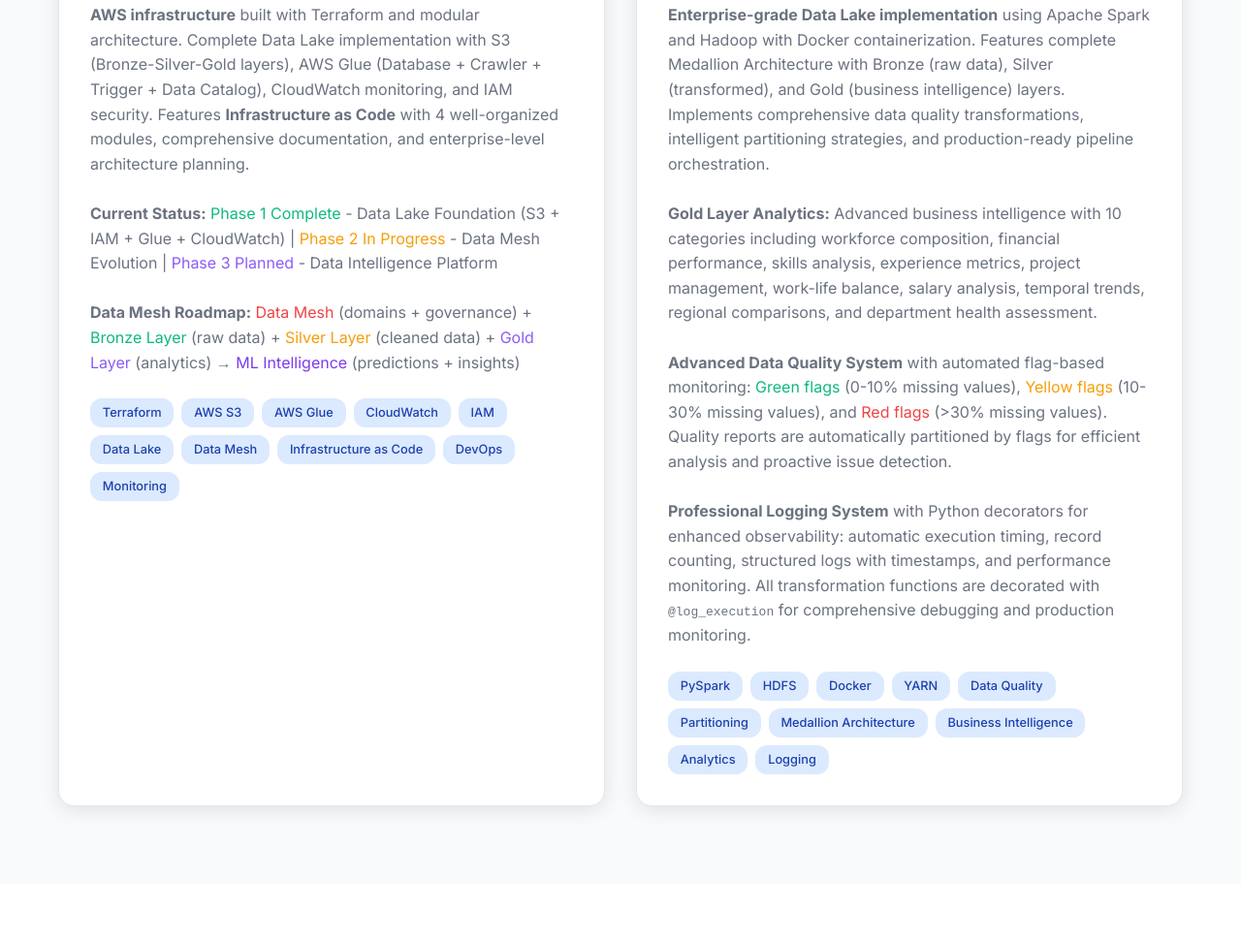
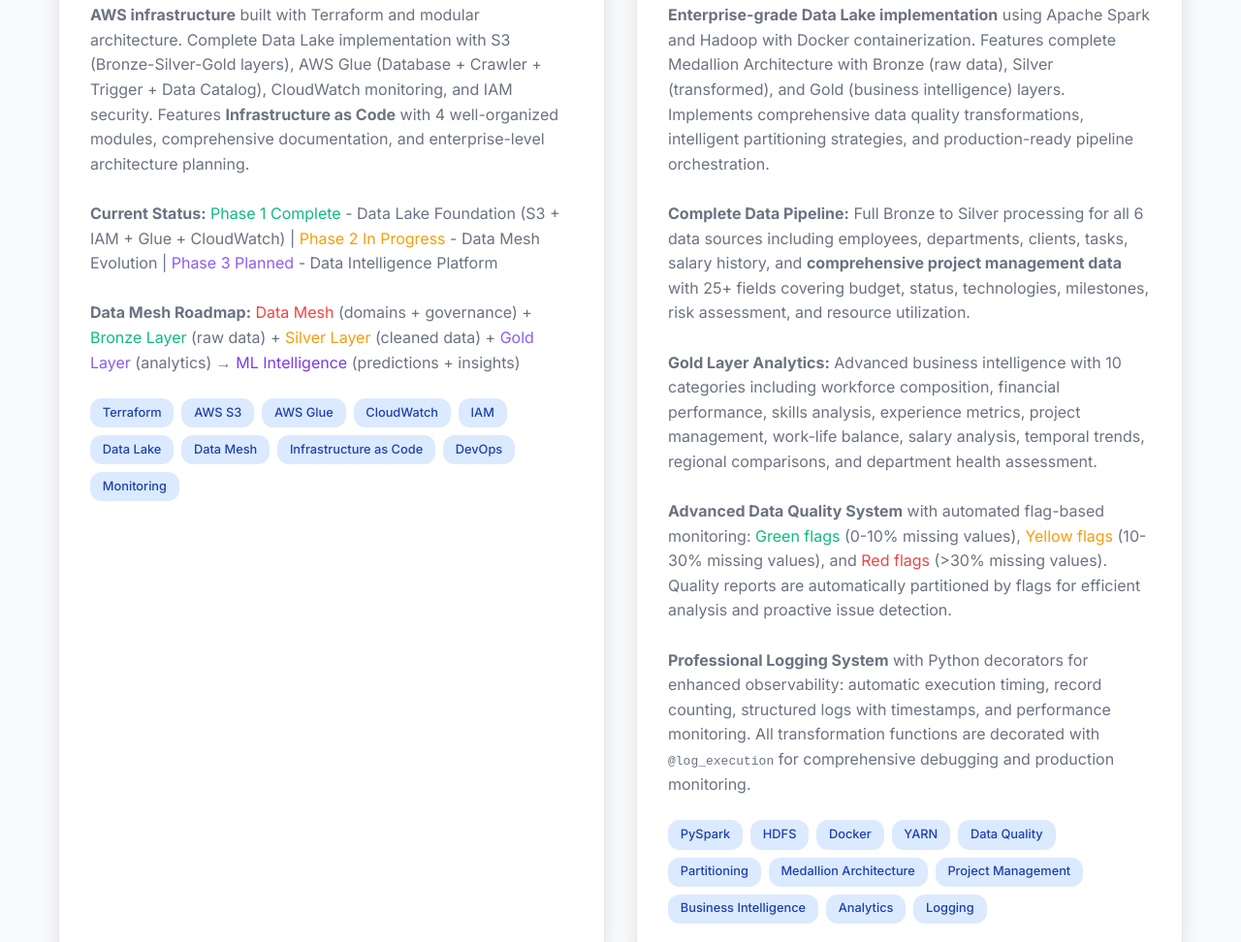
Before and after one commit to matheuspassini/website, a plain HTML site: page index.html in a window 1280 px wide. Shown: the part 1892-2864 px from the top of the page at 97% size. Drawn offline with Linux system fonts and the light colour scheme.

Commit message:
feat: Update portfolio with complete data pipeline capabilities

```diff
--- a/index.html
+++ b/index.html
@@ -189,6 +189,10 @@
                         Features complete Medallion Architecture with Bronze (raw data), Silver (transformed), and Gold (business intelligence) layers.
                         Implements comprehensive data quality transformations, intelligent partitioning strategies, and production-ready pipeline orchestration.
                         <br><br>
+                        <strong>Complete Data Pipeline:</strong> Full Bronze to Silver processing for all 6 data sources including employees, departments,
+                        clients, tasks, salary history, and <strong>comprehensive project management data</strong> with 25+ fields covering budget,
+                        status, technologies, milestones, risk assessment, and resource utilization.
+                        <br><br>
                         <strong>Gold Layer Analytics:</strong> Advanced business intelligence with 10 categories including workforce composition,
                         financial performance, skills analysis, experience metrics, project management, work-life balance, salary analysis,
                         temporal trends, regional comparisons, and department health assessment.
@@ -211,6 +215,7 @@
                         <span class="tech-tag">Data Quality</span>
                         <span class="tech-tag">Partitioning</span>
                         <span class="tech-tag">Medallion Architecture</span>
+                        <span class="tech-tag">Project Management</span>
                         <span class="tech-tag">Business Intelligence</span>
                         <span class="tech-tag">Analytics</span>
                         <span class="tech-tag">Logging</span>
```
Also changed, not shown: 1 other file.
